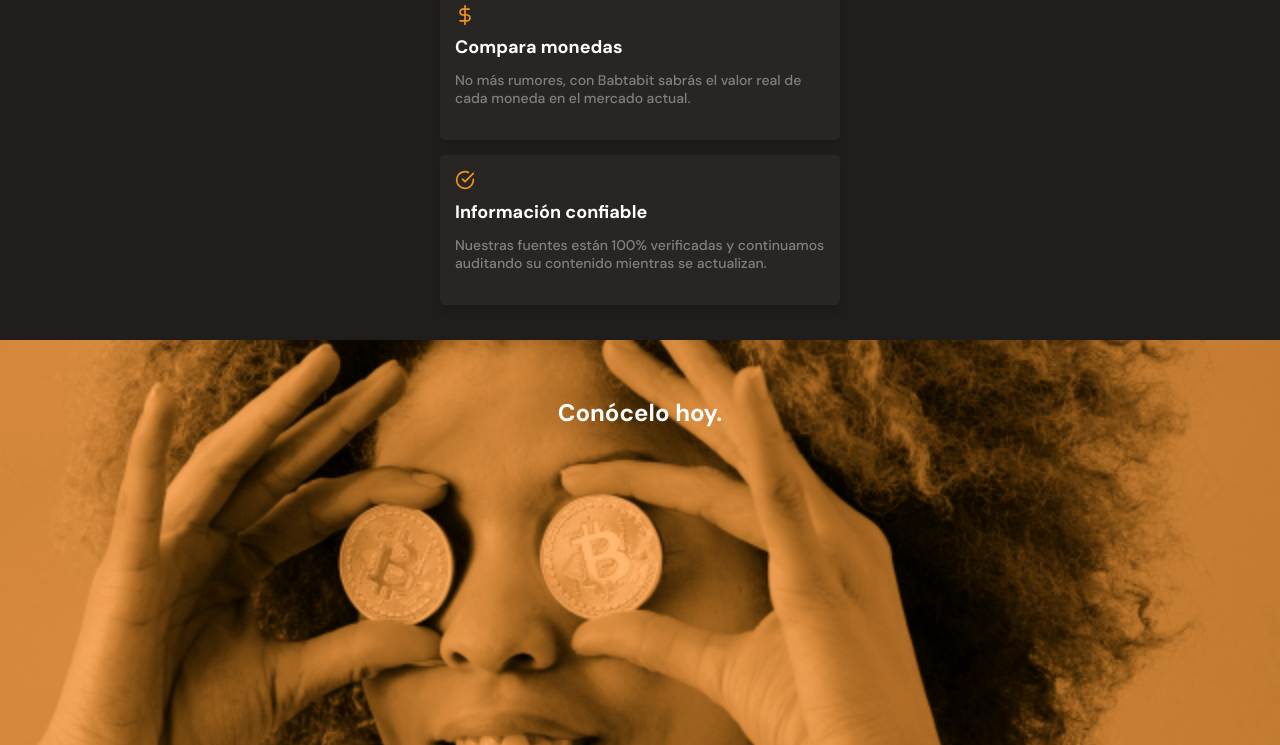
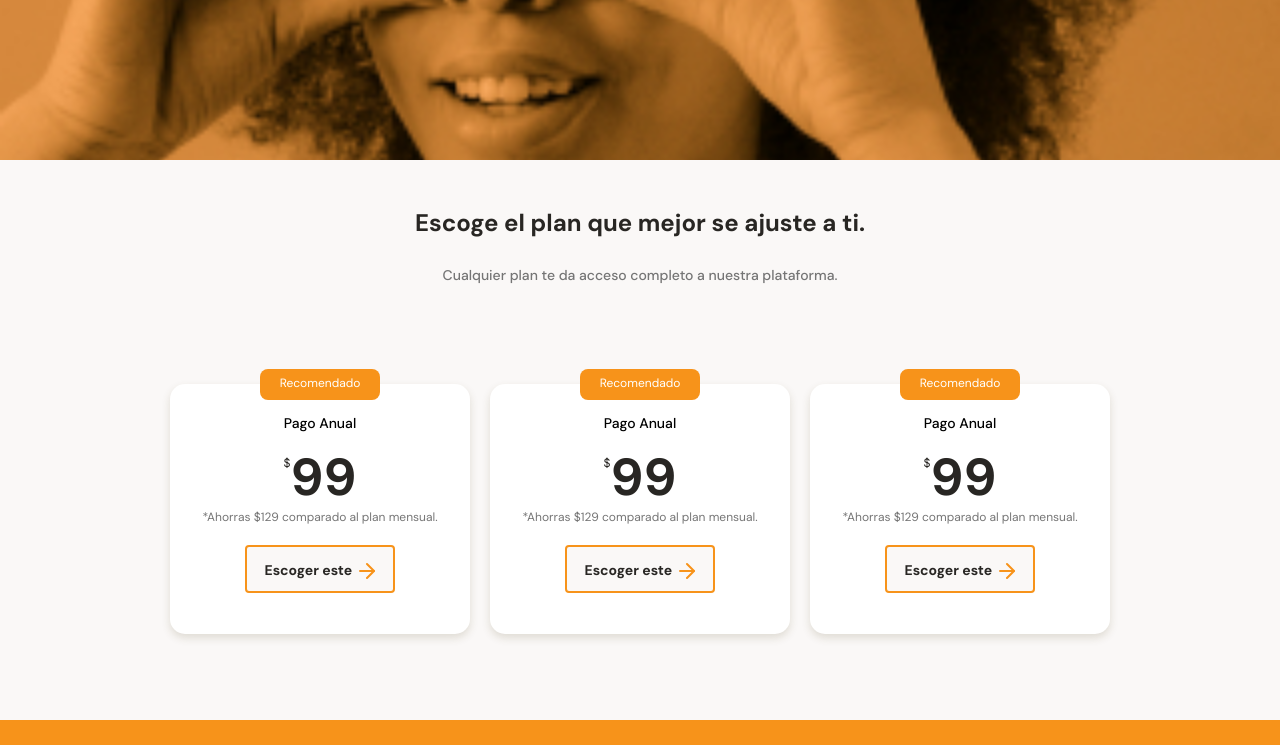
Before and after one commit to deligo21/Batatabit, a plain HTML site: page index.html in a window 1280 px wide. Shown: the part 2010-2755 px from the top of the page. Drawn offline with Linux system fonts and the light colour scheme.

Commit message:
Proyecto terminado

```diff
--- /dev/null
+++ b/css/tablet.css
@@ -0,0 +1,15 @@
+.main-product-detail{
+    display: flex;
+    flex-wrap: wrap;
+    justify-content: center;
+}
+
+.plans-container--slider{
+    justify-content: center;
+    overflow-x: hidden;
+}
+
+.main-tables-container{
+    justify-content: center;
+    overflow-x: hidden;
+}
--- a/index.html
+++ b/index.html
@@ -7,6 +7,7 @@
     <title>Document</title>
 
     <link rel="stylesheet" href="style.css">
+    <link rel="stylesheet" href="./css/tablet.css" media="(min-width: 930px)">
     <link rel="preconnect" href="https://fonts.googleapis.com">
     <link rel="preconnect" href="https://fonts.gstatic.com" crossorigin>
     <link href="https://fonts.googleapis.com/css2?family=DM+Sans:wght@400;500;700&family=Inter:wght@300;500&display=swap" rel="stylesheet">
@@ -20,7 +21,7 @@
 
             <p>Batatabit ayuda a navegar entre los diferentes precios y tendencias</p>
 
-            <a href="" class="header--button">Conoce Nuestros Planes<span></span></a>
+            <a href="#plans" class="header--button">Conoce Nuestros Planes<span></span></a>
         </div>
     </header>
 
@@ -137,11 +138,60 @@
         <section class="bitcoin-img-container">
             <h2>Conócelo hoy.</h2>
         </section>
-        <section></section>
+
+        <section id="plans" class="main-plans-container">
+            <div class="plans-title">
+                <h2>Escoge el plan que mejor se ajuste a ti.</h2>
+                <p>Cualquier plan te da acceso completo a nuestra plataforma.</p>
+            </div>
+
+            <section class="plans-container--slider">
+
+                <article class="plans-container--card">
+                    <p class="recommend">Recomendado</p>
+                    <div class="plan-info-container">
+                        <h3 class="plan-card--title">Pago Anual</h3>
+                        <p class="plan-card--price"><sup>$</sup>99</p>
+                        <p class="plan-card--saving">*Ahorras $129 comparado al plan mensual.</p>
+                        <button class="plan-card--ca">Escoger este <span></span></button>
+                    </div>
+                </article>
+
+                <article class="plans-container--card">
+                    <p class="recommend">Recomendado</p>
+                    <div class="plan-info-container">
+                        <h3 class="plan-card--title">Pago Anual</h3>
+                        <p class="plan-card--price"><sup>$</sup>99</p>
+                        <p class="plan-card--saving">*Ahorras $129 comparado al plan mensual.</p>
+                        <button class="plan-card--ca">Escoger este <span></span></button>
+                    </div>
+                </article>
+
+                <article class="plans-container--card">
+                    <p class="recommend">Recomendado</p>
+                    <div class="plan-info-container">
+                        <h3 class="plan-card--title">Pago Anual</h3>
+                        <p class="plan-card--price"><sup>$</sup>99</p>
+                        <p class="plan-card--saving">*Ahorras $129 comparado al plan mensual.</p>
+                        <button class="plan-card--ca">Escoger este <span></span></button>
+                    </div>
+                </article>
+            </section>
+        </section>
     </main>
 
     <footer>
+        <section class="left">
+            <ul>
+                <li><a href="#">Linkedin</a></li>
+                <li><a href="#">Crunchbase</a></li>
+                <li><a href="#">Hackernews</a></li>
+            </ul>
+        </section>
 
+        <section class="right">
+            <img src="./assets/img/logo-footer.svg" alt="logo de Batatabit">
+        </section>
     </footer>
 </body>
 </html>
--- a/style.css
+++ b/style.css
@@ -27,18 +27,39 @@
 html{
     font-size: 62.5%;
     font-family: 'DM Sans', sans-serif;
+    scroll-behavior: smooth;
 }
 
-header{
-    position: relative;
+header {
     display: flex;
     flex-direction: column;
     justify-content: center;
     width: 100%;
-    min-width: 32rem;
-    height: 33.4rem;
+    min-width: 320px;
+    height: 334px;
     text-align: center;
-    background: linear-gradient(207.8deg, #201E1C 16.69%, #F7931A 100%);
+    background: linear-gradient(232deg, #201e1c, #f7931a);
+    background-size: 400% 400%;
+
+    -webkit-animation: bgAnimateBitcoin 20s ease infinite;
+    -moz-animation: bgAnimateBitcoin 20s ease infinite;
+    animation: bgAnimateBitcoin 20s ease infinite;
+}
+
+@-webkit-keyframes bgAnimateBitcoin {
+    0%{background-position:0% 50%}
+    50%{background-position:100% 50%}
+    100%{background-position:0% 50%}
+}
+@-moz-keyframes bgAnimateBitcoin {
+    0%{background-position:0% 50%}
+    50%{background-position:100% 50%}
+    100%{background-position:0% 50%}
+}
+@keyframes bgAnimateBitcoin {
+    0%{background-position:0% 50%}
+    50%{background-position:100% 50%}
+    100%{background-position:0% 50%}
 }
 
 header img{
@@ -150,13 +171,22 @@ main{
     color: #757575;
 }
 
+.main-tables-container{
+    display: flex;
+    overflow-x: scroll;
+    overscroll-behavior-x: contain;
+    scroll-snap-type: x proximity;
+}
+
 .main-currency-table{
     width: 70%;
     min-width: 23,5rem;
     max-width: 50rem;
+    scroll-snap-align: center;
     height: 36rem;
-    margin: 0 auto;
+    margin: 0 40px auto;
     font-family: "Inter", sans-serif;
+
 }
 
 .main-currency-table .currency-table--title1{
@@ -367,7 +397,7 @@ main{
     width: 100%;
     min-width: 320px;
     height: 60vh;
-    background-image: url('./assets/img/bitcoinbaby2x.jpg');
+    background-image: url('./assets/img/bitcoinbaby.jpg');
     background-position: center;
     background-size: cover;
     background-repeat: no-repeat;
@@ -381,3 +411,153 @@ main{
     line-height: 2.6rem;
     color: var(--just-white);
 }
+
+.main-plans-container{
+    width: 100%;
+    min-width: 320px;
+    padding-bottom: 70px;
+    text-align: center;
+}
+
+.plans-title{
+    width: 90%;
+    min-width: 288px;
+    height: auto;
+    margin: 0 auto;
+    margin-bottom: 50px;
+}
+
+.plans-title h2{
+    padding-top: 50px;
+    font-size: 2.4rem;
+    font-weight: bold;
+    line-height: 2.6rem;
+    color: var(--black);
+}
+
+.plans-title p {
+    padding-top: 30px;
+    font-size: 1.4rem;
+    font-weight: 500;
+    line-height: 1.8rem;
+    color: #757575;
+}
+
+.plans-container--slider{
+    display: flex;
+
+    height: 316px;
+    overflow-x: scroll;
+    overscroll-behavior-x: contain;
+    scroll-snap-type: x proximity;
+}
+
+.plans-container--card{
+    position: relative;
+    scroll-snap-align: center;
+    width: 70%;
+    min-width: 190px;
+    max-width: 300px;
+    height: 250px;
+    margin: 50px 10px 0;
+    padding: 0 15px;
+    background-color: var(--just-white);
+    border-radius: 15px;
+    box-shadow: 0 4px 8px rgba(89, 73, 30, 0.16);
+}
+
+.recommend{
+    position: absolute;
+    width: 120px;
+    height: 31px;
+    left: calc(50% - 60px);
+    top: -15px;
+    font-size: 1.2rem;
+    padding: 6px;
+    background-color: var(--bitcoin-orange);
+    border-radius: 8px;
+    color: var(--just-white);
+}
+
+.plan-card--title{
+    padding-top: 30px;
+    font-size: 1.4rem;
+    font-weight: 500;
+    line-height: 1.8rem;
+    color: black;
+}
+
+.plan-card--price{
+    padding: 5px 0;
+    font-size: 5.2rem;
+    font-weight: bold;
+    line-height: 5.3rem;
+    color: var(--black);
+}
+
+.plan-card--price sup{
+    font-size: 1.2rem;
+    font-weight: 300;
+    vertical-align: 28px;
+}
+
+.plan-card--saving{
+    font-size: 1.2rem;
+    color: #757575;
+}
+
+.plan-card--ca{
+    width: 150px;
+    height: 48px;
+    margin-top: 20px;
+    background-color: var(--off-white);
+    border: 2px solid var(--bitcoin-orange);
+    border-radius: 4px;
+    font-family: 'DM Sans', sans-serif;
+    font-size: 1.4rem;
+    font-weight: bold;
+    line-height: 1.8rem;
+    color: var(--black);
+}
+
+.plan-card--ca span{
+    display: inline-block;
+    width: 20px;
+    height: 20px;
+    background-image: url('./assets/icons/orange-right-arrow.svg');
+    vertical-align: text-bottom;
+}
+
+footer{
+    display: flex;
+    width: 100%;
+    height: 150px;
+    background-color: var(--bitcoin-orange);
+}
+
+footer section{
+    display: flex;
+    justify-content: center;
+    align-items: center;
+    width: 50%;
+}
+
+footer .left ul{
+    font-size: 1.4rem;
+    font-weight: 500;
+    line-height: 1.8rem;
+    list-style: none;
+}
+
+.left li{
+    margin: 10px 0;
+}
+
+.left a{
+    text-decoration: none;
+    color: var(--just-white);
+}
+
+.footer__left a:hover {
+    text-decoration: underline;
+}
```
